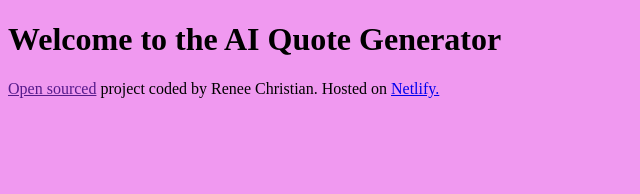
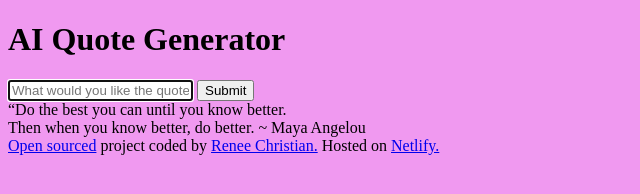
Before and after one commit to Rae40/quotes-generator, a plain HTML site: page index.html in a window 1280 px wide. Shown: the whole page, without its empty margins (0-640 px from the left). Drawn offline with Linux system fonts and the light colour scheme.

Commit message:
added basic html structure

```diff
--- a/index.html
+++ b/index.html
@@ -7,12 +7,42 @@
   <title>AI Quote Generator</title>
 </head>
 <body>
-  <h1>Welcome to the AI Quote Generator</h1>
 
+  <header>
+  <h1>AI Quote Generator</h1>
+</header>
+
+
+<main>
+
+<form>
+  <input type="text"
+  placeholder="What would you like the quote to be about?"
+  autofocus
+  required
+  autocomplete="off"
+  />
+  <input type="submit" />
+</form>
+
+<div>
+
+“Do the best you can until you know better.
+<br />
+
+Then when you know better, do better. ~ Maya Angelou
+
+</div>
+
+
+
+
+</main>
 
   <footer>
 
-<a href="" target="_blank" >Open sourced</a> project coded by Renee Christian.
+<a href="https://github.com/Rae40/quotes-generator" target="_blank" >Open sourced</a> project coded by
+<a href="https://github.com/Rae40">Renee Christian.</a>
 Hosted on <a href="https://ai-quote-generator-renee.netlify.app/" target="_blank">Netlify.</a>
 
   </footer>
```
